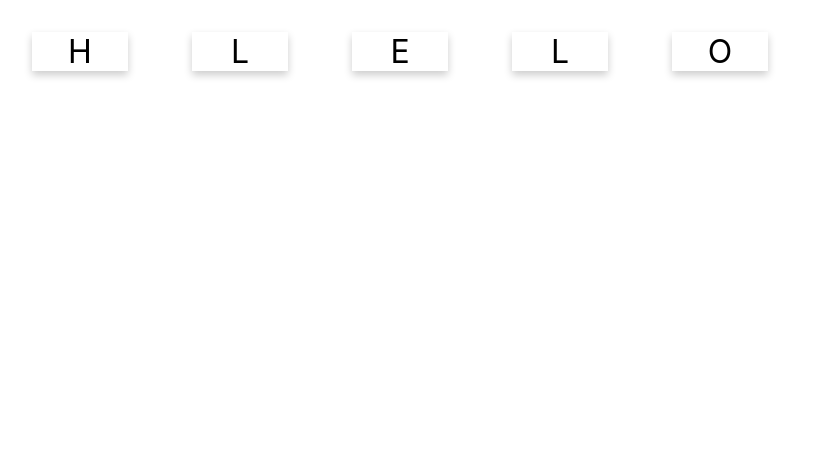
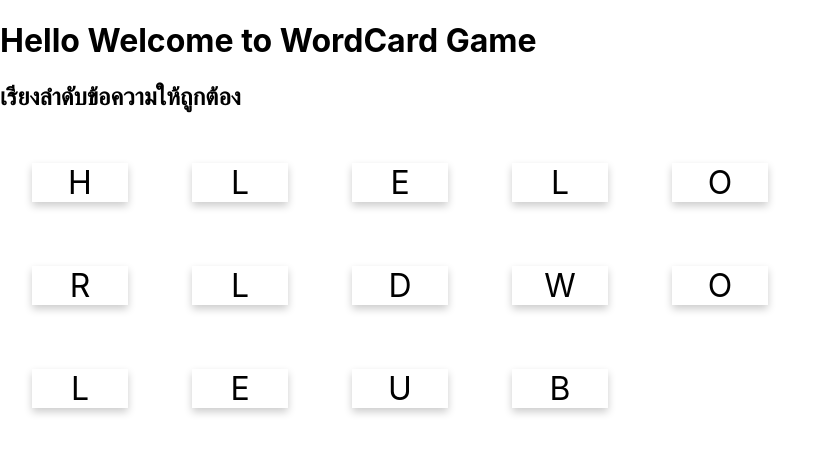
Before and after one commit to 6310110564/lab-react, a React (Create React App) app: page / in a window 1280 px wide. Shown: the top 454 px of the page, without its empty margins (0-833 px from the left). Built offline with nearby package versions, Linux system fonts and the light colour scheme.

Commit message:
part 7 (1st time)

```diff
--- a/src/App.js
+++ b/src/App.js
@@ -3,10 +3,18 @@ import './App.css';
 import WordCard from './WordCard';
 
 const word = "Hello";
+const word1 = "World"
+const word2 = "Blue"
+
 function App() {
   return (
     <div>
+      <h1>Hello Welcome to WordCard Game</h1>
+      <h2>เรียงลำดับข้อความให้ถูกต้อง</h2>
       <WordCard value={word}/>
+      <WordCard value={word1}/>
+      <WordCard value={word2}/>
+
     </div>
   );
 }
```
Also changed, not shown: src/submission.txt (added).
